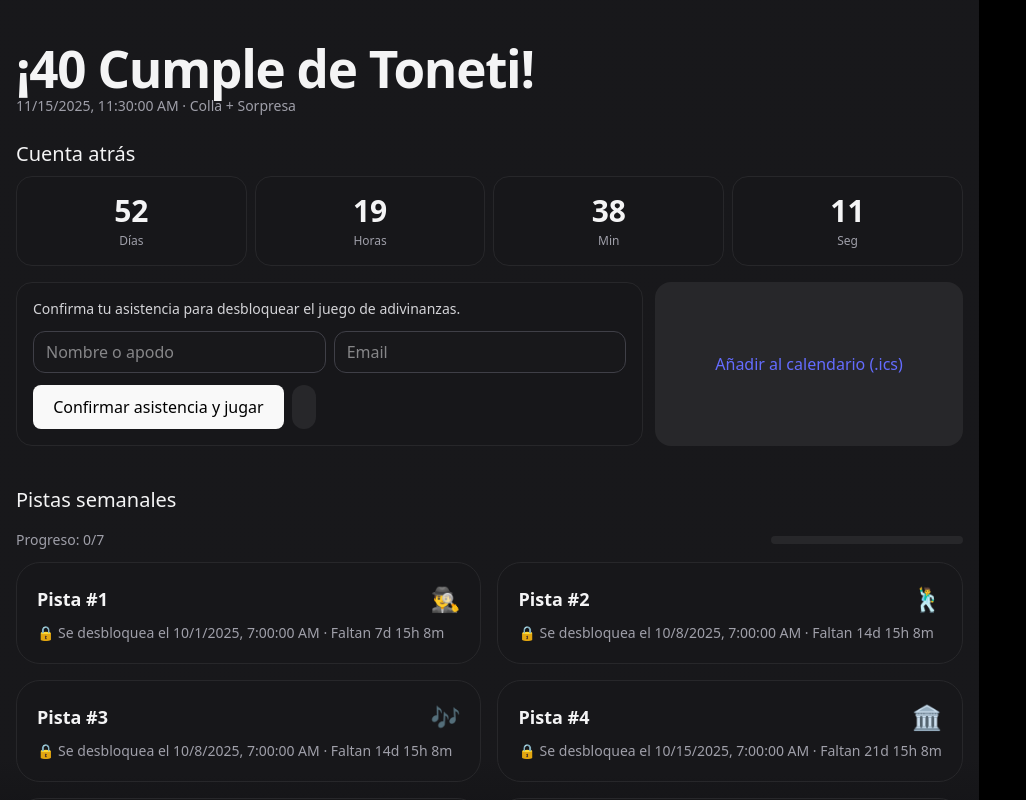
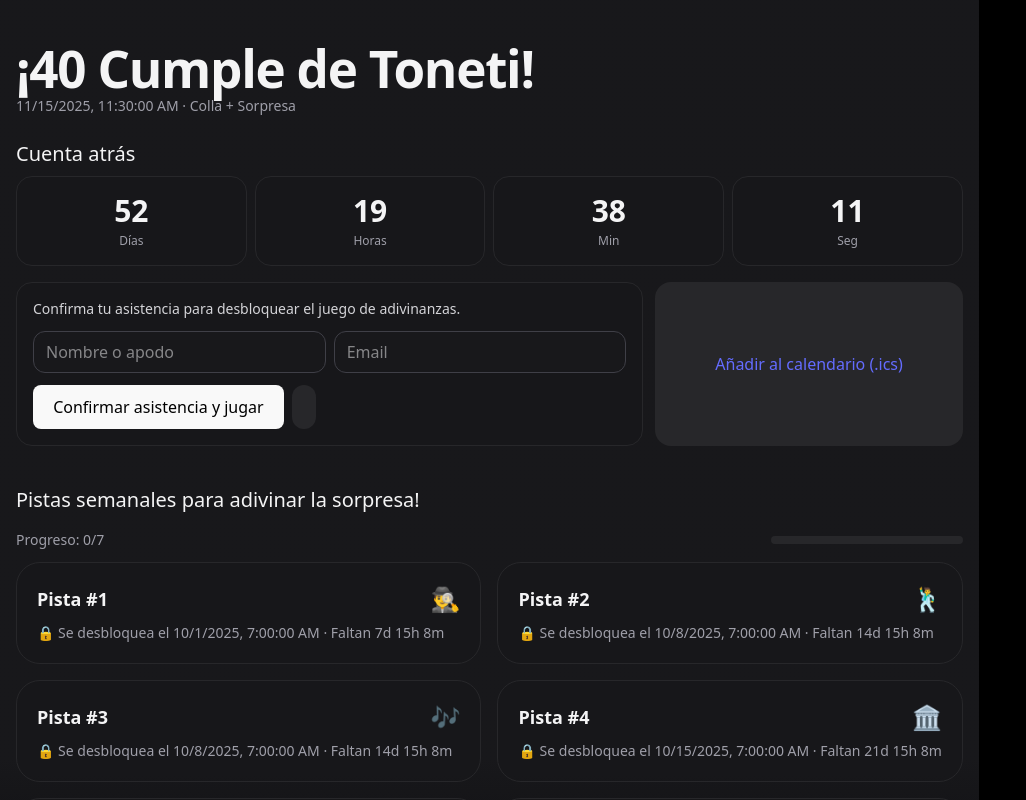
Before and after one commit to toneti85/cumple-toneti, a React (Vite) app: page / in a window 1280 px wide. Shown: the top 800 px of the page, without its empty margins (0-1026 px from the left). Built offline with nearby package versions, Linux system fonts and the light colour scheme.

Commit message:
Updates riddle section heading
Clarifies the riddle section heading to indicate that it provides clues for guessing a surprise.

```diff
--- a/src/App.jsx
+++ b/src/App.jsx
@@ -415,7 +415,7 @@ export default function App() {
         {/* Pistas + Quiz con validación por usuario */}
         <section className="mt-8 sm:mt-10">
           <h2 className="text-lg sm:text-xl font-medium mb-3 sm:mb-4">
-            Pistas semanales
+            Pistas semanales para adivinar la sorpresa!
           </h2>
 
           <RiddlesQuiz
```
